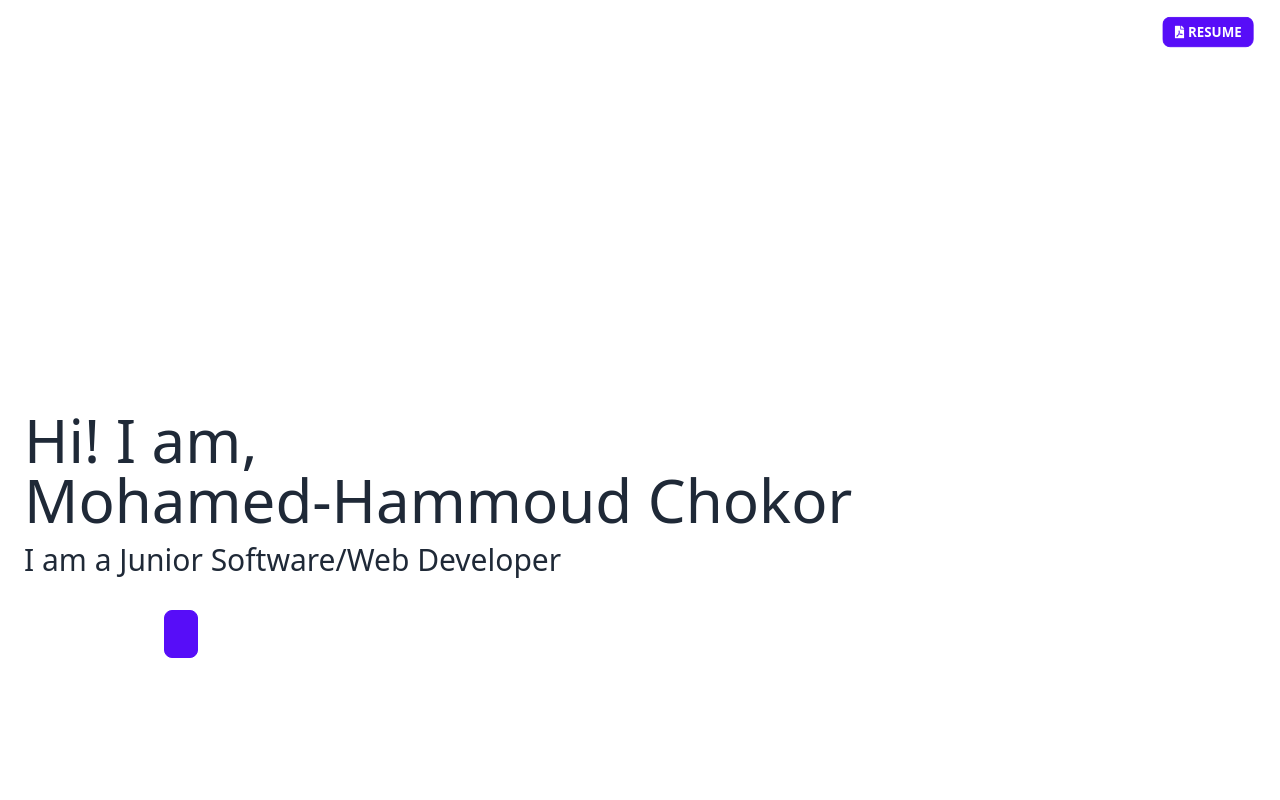
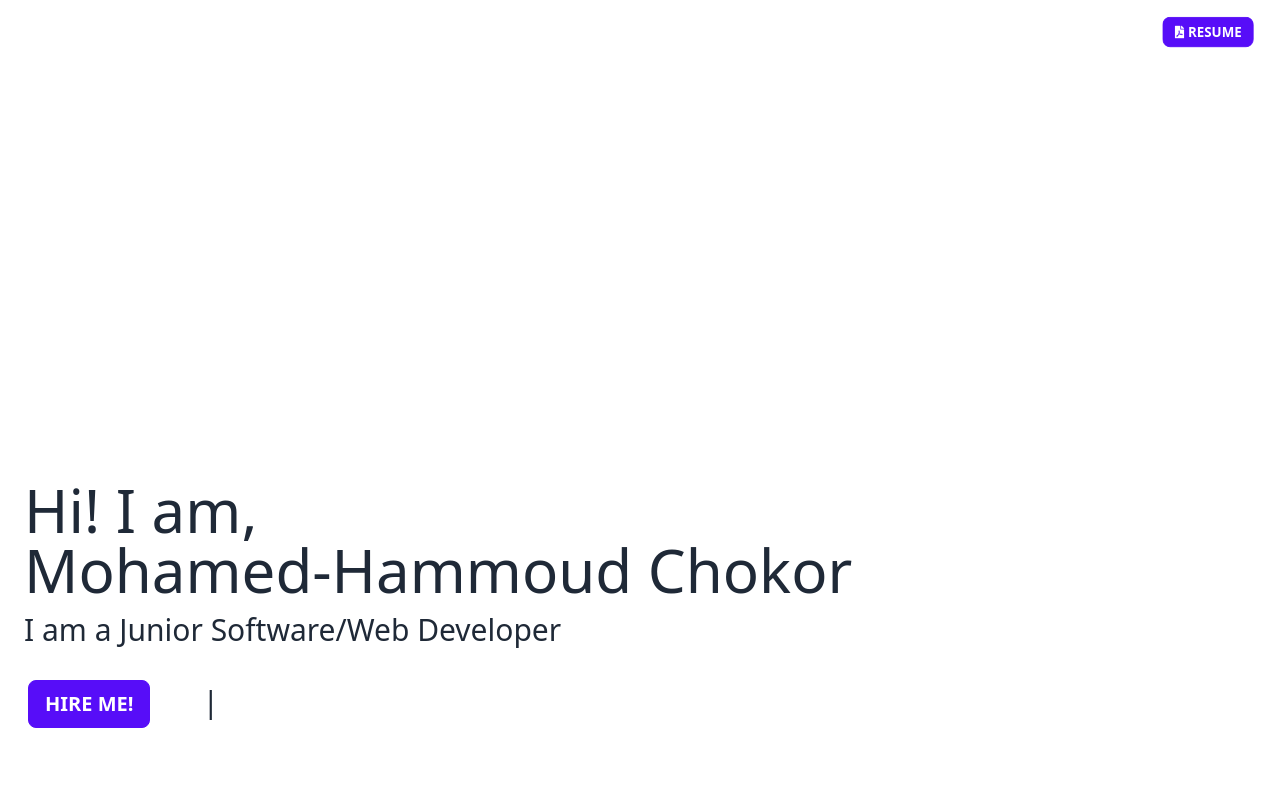
Before and after one commit to mmchokor/Portfolio, a React (Vite) app: page / in a window 1280 px wide. Shown: the top 800 px of the page. Built offline with nearby package versions, Linux system fonts and the light colour scheme.

Commit message:
Acceptable Landing Page

```diff
--- a/src/components/Landing.jsx
+++ b/src/components/Landing.jsx
@@ -1,16 +1,20 @@
 import { FaGithub, FaLinkedin } from 'react-icons/fa'
+import { Link } from 'react-router-dom'
 
 const Landing = () => {
    return (
       <>
          <div className='container mx-auto px-3 h-[90vh]'>
-            <div className='absolute bottom-[17%]'>
+            <div className='absolute bottom-20'>
                <h1 className='text-6xl'>Hi! I am,</h1>
                <h1 className='text-6xl'>Mohamed-Hammoud Chokor</h1>
                <h2 className='text-3xl mt-3'>
                   I am a Junior Software/Web Developer
                </h2>
-               <div className='inline-flex gap-12 mt-8 pl-3'>
+               <div className='inline-flex gap-12 mt-12 pl-5'>
+               <Link to='/contact' className='btn btn-primary rounded-btn text-xl -m-4 mr-1'>
+                  Hire Me!
+               </Link><span className='text-3xl -mt-3'>|</span>
                   <a
                      href='https://github.com/mmchokor'
                      target='_blank'
@@ -25,7 +29,6 @@ const Landing = () => {
                   >
                      <FaLinkedin className='fill-current text-neutral-content scale-[250%]  hover:brightness-150' />
                   </a>
-                  <button className='btn btn-primary btn'></button>
                </div>
             </div>
          </div>
```
